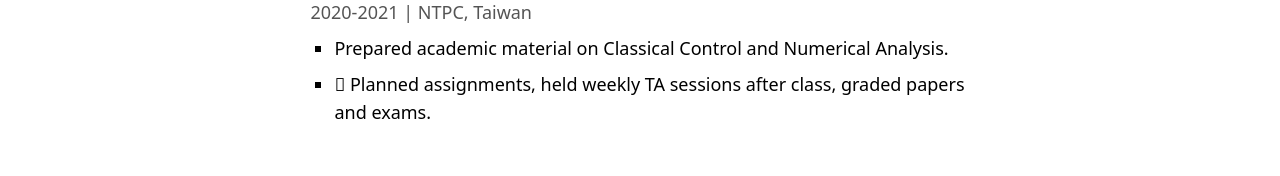
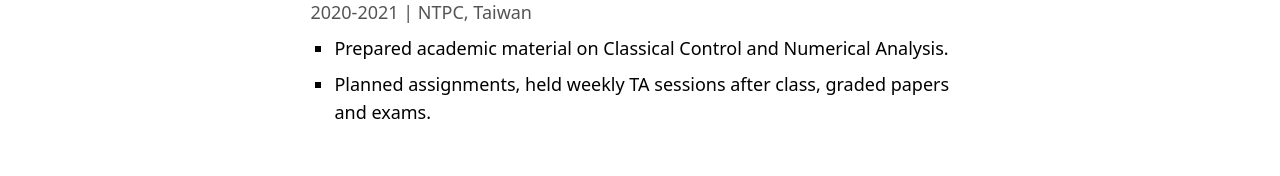
Before and after one commit to tg623623nana/tg623623nana.github.io, a Next.js app: page /about in a window 1280 px wide. Shown: the part 2402-2578 px from the top of the page. Built offline with nearby package versions, Linux system fonts and the light colour scheme.

Commit message:
feat: update about me page

```diff
--- a/src/app/components/Experience.js
+++ b/src/app/components/Experience.js
@@ -84,7 +84,7 @@ const Experience = () => {
                         address="NTPC, Taiwan"
                         work={<ul style={{listStyleType: "square"}} className="px-6">
                             <li className='my-2 font-medium'>Prepared academic material on Classical Control and Numerical Analysis.</li>
-                            <li className='my-2 font-medium'>	Planned assignments, held weekly TA sessions after class, graded papers and exams.</li>
+                            <li className='my-2 font-medium'>Planned assignments, held weekly TA sessions after class, graded papers and exams.</li>
                         </ul>}
                     />
                 </ul>
```
